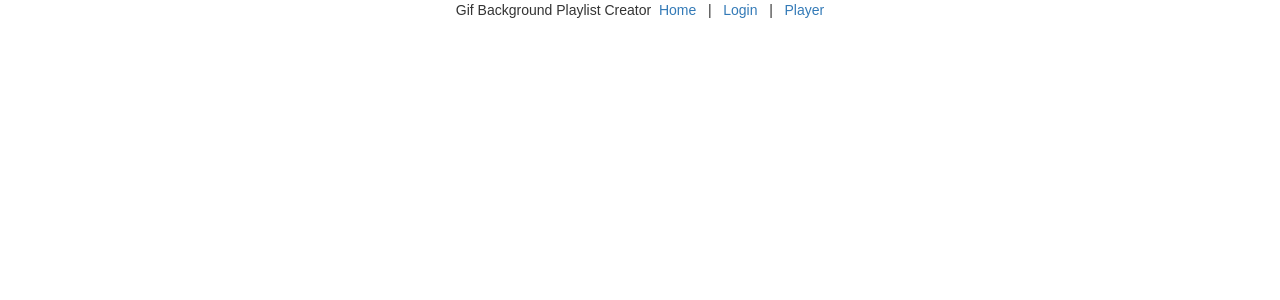
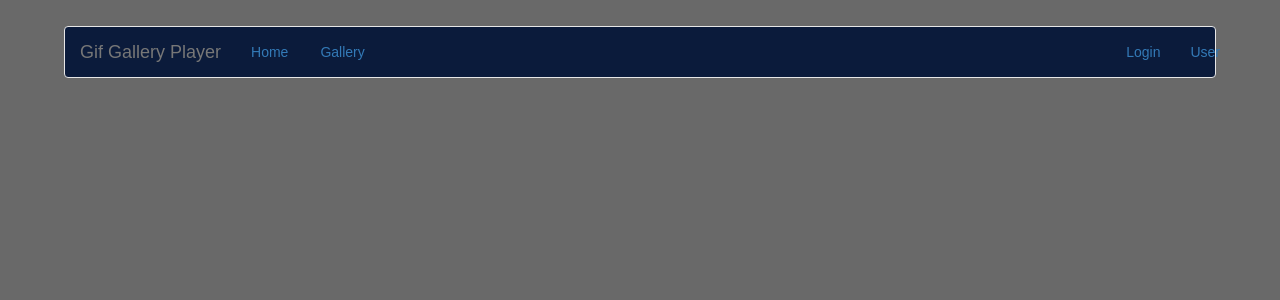
Before and after one commit to sdkclements/gif-gallery-player, a React (Create React App) app: page / in a window 1280 px wide. Shown: the top 300 px of the page. Built offline with nearby package versions, Linux system fonts and the light colour scheme.

Commit message:
bootstrapped nav bar

```diff
--- a/public/index.html
+++ b/public/index.html
@@ -7,7 +7,7 @@
 
     <!-- Latest compiled and minified CSS -->
     <link rel="stylesheet" href="https://maxcdn.bootstrapcdn.com/bootstrap/latest/css/bootstrap.min.css">
-    <link rel="stylesheet" href="https://maxcdn.bootstrapcdn.com/bootstrap/latest/css/bootstrap-theme.min.css">
+
 
     <title>React App</title>
   </head>
--- a/src/App.css
+++ b/src/App.css
@@ -1,3 +1,10 @@
 .App {
   text-align: center;
+    margin-top: 2%;
+
+
 }
+.navbar{
+    Background-color: #0b1b3b;
+
+}
--- a/src/App.js
+++ b/src/App.js
@@ -5,24 +5,39 @@ import {
     Route,
     Link
 } from 'react-router-dom';
+import { Navbar, Nav, NavItem } from 'react-bootstrap';
 
 
 
 class App extends Component {
+
+
   render() {
+    return (
+<Router>
+      <div className="App">
+          {/* Below Is JSX Bootstrap Navbar formatted with pills */}
+          <Navbar>
+              <Navbar.Header>
+                  <Navbar.Brand>
+                      <Link to="/home" >Gif Gallery Player</Link>
+                  </Navbar.Brand>
+              </Navbar.Header>
+          <Nav bsStyle="pills"  >
+              <NavItem eventKey={1}><Link to="/home"> Home </Link></NavItem>
+              <NavItem eventKey={2}><Link to="/gallery"> Gallery</Link></NavItem>
+          </Nav>
+          <Nav pullRight>
+              <NavItem><Link to="/login"> Login </Link></NavItem>
+              {/* add :userid below */}
+              <NavItem><Link to="/user"> User </Link></NavItem>
 
-    return (
-        <Router>
-      <div className="App">
-          <nav>
-              Gif Background Playlist Creator{'\u00A0'}
-              <Link to="/"> Home </Link> {'\u00A0'} | {'\u00A0'}
-              <Link to="/login"> Login </Link> {'\u00A0'} | {'\u00A0'}
-              <Link to="/player"> Player </Link>
-          </nav>
+          </Nav>
+          </Navbar>
 
       </div>
-        </Router>
+</Router>
+
     );
   }
 }
--- a/src/index.css
+++ b/src/index.css
@@ -1,5 +1,9 @@
 body {
-  margin: 0;
+  margin-top: 2%;
+  margin-right: 5%;
+    margin-left: 5%;
+
   padding: 0;
   font-family: sans-serif;
+  background-color: dimgray;
 }
```
Also changed, not shown: src/NavBar.js (deleted, +0 -41 lines).
